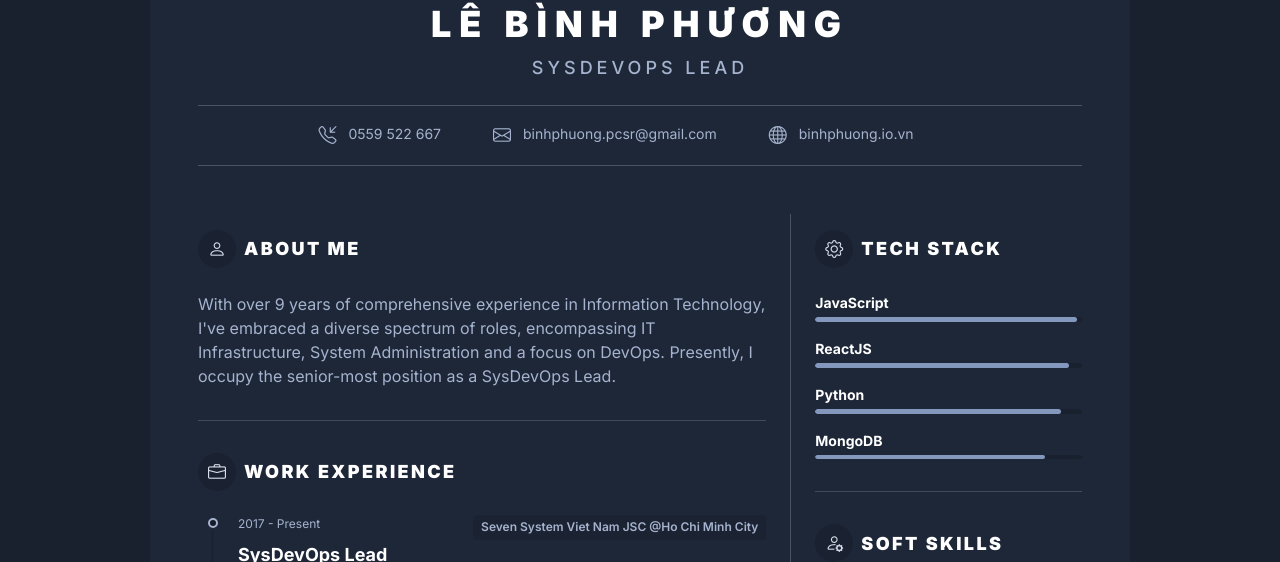
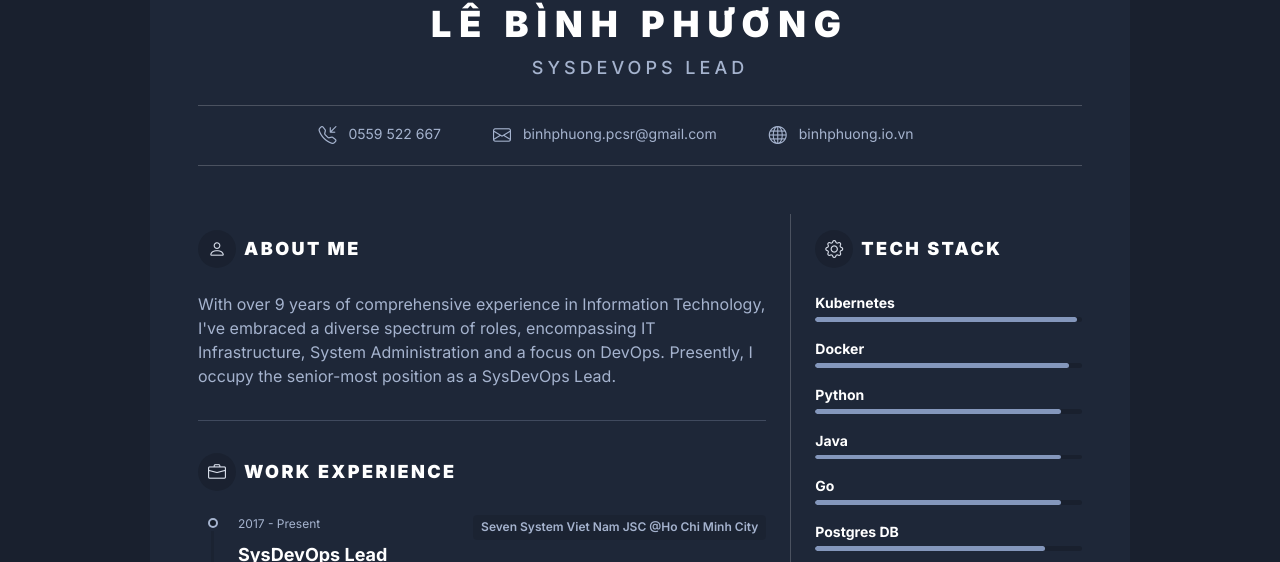
Before and after one commit to BinhPhuongIT/binhphuongit.github.io, a plain HTML site: page index.html in a window 1280 px wide. Shown: the part 238-800 px from the top of the page. Drawn offline with nearby package versions, Linux system fonts and the light colour scheme.

Commit message:
update tech stack

```diff
--- a/index.html
+++ b/index.html
@@ -186,25 +186,43 @@
 
 										<ul class="list-unstyled">
 								        <li class="mb-2">
-								            <div class="resume-skill-name">JavaScript</div>
+								            <div class="resume-skill-name">Kubernetes</div>
 											<div class="progress resume-progress" role="progressbar" aria-label="Basic example" aria-valuenow="98" aria-valuemin="0" aria-valuemax="100">
 											  <div class="progress-bar resume-progress-bar" style="width: 98%"></div>
 											</div>
 								        </li>
 								        <li class="mb-2">
-								            <div class="resume-skill-name">ReactJS</div>
-								            <div class="progress resume-progress" role="progressbar" aria-label="Basic example" aria-valuenow="95" aria-valuemin="0" aria-valuemax="100">
+								            <div class="resume-skill-name">Docker</div>
+								            <div class="progress resume-progress" role="progressbar" aria-label="Basic example" aria-valuenow="98" aria-valuemin="0" aria-valuemax="100">
 											  <div class="progress-bar resume-progress-bar" style="width: 95%"></div>
 											</div>
 
 								        </li>
 								        <li class="mb-2">
 								            <div class="resume-skill-name">Python</div>
-									        <div class="progress resume-progress" role="progressbar" aria-label="Basic example" aria-valuenow="92" aria-valuemin="0" aria-valuemax="100">
+									        <div class="progress resume-progress" role="progressbar" aria-label="Basic example" aria-valuenow="93" aria-valuemin="0" aria-valuemax="100">
+											  <div class="progress-bar resume-progress-bar" style="width: 92%"></div>
+											</div>
+								        </li>
+										<li class="mb-2">
+								            <div class="resume-skill-name">Java</div>
+									        <div class="progress resume-progress" role="progressbar" aria-label="Basic example" aria-valuenow="79" aria-valuemin="0" aria-valuemax="100">
+											  <div class="progress-bar resume-progress-bar" style="width: 92%"></div>
+											</div>
+								        </li>
+										<li class="mb-2">
+								            <div class="resume-skill-name">Go</div>
+									        <div class="progress resume-progress" role="progressbar" aria-label="Basic example" aria-valuenow="79" aria-valuemin="0" aria-valuemax="100">
 											  <div class="progress-bar resume-progress-bar" style="width: 92%"></div>
 											</div>
 								        </li>
 								        <li class="mb-2">
+								            <div class="resume-skill-name">Postgres DB</div>
+									        <div class="progress resume-progress" role="progressbar" aria-label="Basic example" aria-valuenow="99" aria-valuemin="0" aria-valuemax="100">
+											  <div class="progress-bar resume-progress-bar" style="width: 86%"></div>
+											</div>
+								        </li>
+										<li class="mb-2">
 								            <div class="resume-skill-name">MongoDB</div>
 									        <div class="progress resume-progress" role="progressbar" aria-label="Basic example" aria-valuenow="86" aria-valuemin="0" aria-valuemax="100">
 											  <div class="progress-bar resume-progress-bar" style="width: 86%"></div>
```
